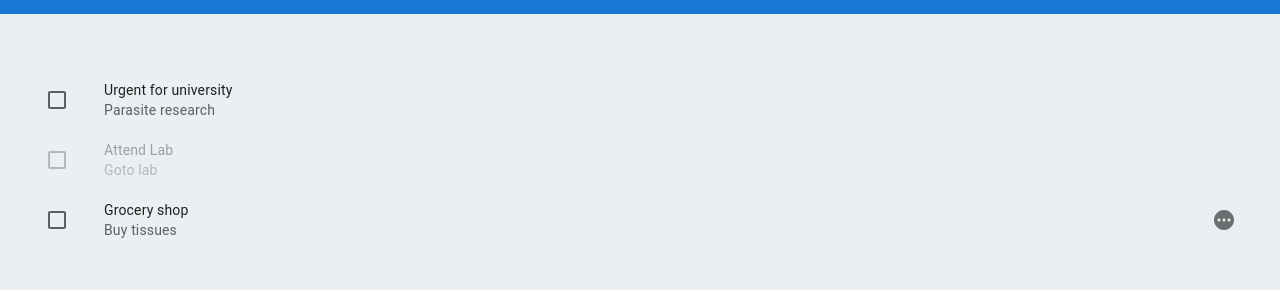
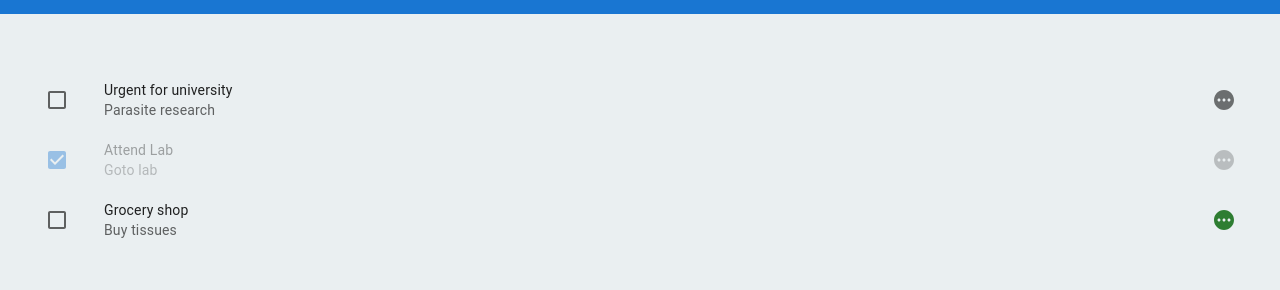
Before and after one commit to lYlarufAhmed/todo-app-jun-dev-test, a React (Create React App) app: page / in a window 1280 px wide. Shown: the part 162-452 px from the top of the page. Built offline with nearby package versions, Linux system fonts and the light colour scheme.

Commit message:
change task status is done.

```diff
--- a/src/App.tsx
+++ b/src/App.tsx
@@ -41,7 +41,7 @@ function App() {
         if (currTabIndx === 0) setTasks(tasks)
         else
             setTasks(tasks.filter(task => task.status === TABS[currTabIndx]))
-    }, [currTabIndx, TABS, tasks])
+    }, [currTabIndx, tasks])
 
     const handleCloseNetTaskModal = () => {
         setIsNewTaskModalOpen(false)
--- a/src/components/TodoListItem.tsx
+++ b/src/components/TodoListItem.tsx
@@ -5,6 +5,8 @@ import {
     , IconButton, ListItemButton
 } from "@mui/material";
 import PendingIcon from '@mui/icons-material/Pending';
+import {useDispatch} from "react-redux";
+import {updateItem} from "../store/effets";
 
 type Props = {
     item: TodoItem
@@ -12,25 +14,33 @@ type Props = {
 
 export function TodoListItem(props: Props) {
     const {item: {id, title, description, status}} = props
+    const dispatch = useDispatch()
+    const handleTaskCompleteToggle = () => {
+        dispatch(updateItem(id, 'status', status === 'done' ? 'to-do' : 'done'))
+    }
+    const handleTaskPendingToggle = () => {
+        dispatch(updateItem(id, 'status', status === 'in-progress' ? 'to-do' : 'in-progress'))
+    }
     return (
         <ListItem
             key={id}
-            secondaryAction={status === 'in-progress' &&
-            <IconButton edge="end" aria-label="comments">
-                <PendingIcon/>
-            </IconButton>
+            secondaryAction={
+                <IconButton onClick={handleTaskPendingToggle} edge="end" aria-label="comments">
+
+                    <PendingIcon color={status === "in-progress" ? 'success' : 'inherit'}/>
+                </IconButton>
             }
             disablePadding
             disabled={status === 'done'}
         >
-            <ListItemButton role={undefined} onClick={() => {
-            }} dense>
+            <ListItemButton role={undefined} onClick={handleTaskCompleteToggle} dense>
                 <ListItemIcon>
                     <Checkbox
                         edge="start"
                         tabIndex={-1}
                         disableRipple
                         inputProps={{'aria-labelledby': `item-${id}`}}
+                        checked={status === 'done'}
                     />
                 </ListItemIcon>
                 <ListItemText id={`item-${id}`} primary={title} secondary={description}/>
--- a/src/store/actions.ts
+++ b/src/store/actions.ts
@@ -1,4 +1,4 @@
-import {User, TodoItem, UpdateTaskStatus, LoadUserRequest, LoadUserSuccess, LoadUserError} from "./types";
+import {User, TodoItem, LoadUserRequest, LoadUserSuccess, LoadUserError, UpdateTask, AddTask} from "./types";
 
 export const loadUserRequest = (): LoadUserRequest => ({
     type: 'loadUserRequest'
@@ -13,4 +13,12 @@ export const loadUserError = (message: string): LoadUserError => ({
     payload: {message}
 })
 
-export {}
+export const updateTask = (id: number, field: string, value: string): UpdateTask => ({
+    type: 'updateTask',
+    payload: {id, field, value}
+})
+
+export const addTask = (item: TodoItem): AddTask => ({
+    type: 'addTask',
+    payload: {item}
+})
--- a/src/store/effets.ts
+++ b/src/store/effets.ts
@@ -1,13 +1,17 @@
 import {ThunkAction} from 'redux-thunk';
 import {ApplicationState, ApplicationAction} from './types';
-import {loadUserRequest, loadUserSuccess, loadUserError} from './actions';
+import {loadUserRequest, loadUserSuccess, loadUserError, updateTask} from './actions';
 import * as userService from '../services/userService';
 
 type Effect = ThunkAction<any, ApplicationState, any, ApplicationAction>;
 
-export const loadUser = (): Effect => (dispatch, getState) => {
+export const loadUser = (): Effect => (dispatch) => {
     dispatch(loadUserRequest());
     return userService.loadUser()
         .then(user => dispatch(loadUserSuccess(user)))
         .catch(() => dispatch(loadUserError("Network Failure.")));
 };
+
+export const updateItem = (id: number, field: string, value: string): Effect => dispatch => {
+    dispatch(updateTask(id, field, value))
+}
--- a/src/store/reducers.ts
+++ b/src/store/reducers.ts
@@ -52,6 +52,13 @@ const reducer = (state = initialState, action: ApplicationAction) => {
                 draft.loading.user = false;
                 draft.error.user = action.payload.message
             });
+        case "updateTask":
+            return produce(state, draft => {
+                draft.tasks = draft.tasks.map(task => task.id === action.payload.id ? {
+                    ...task,
+                    [action.payload.field]: action.payload.value
+                } : task)
+            })
         default:
             return initialState
     }
```
Also changed, not shown: src/store/types.ts (+10 -3 lines).
